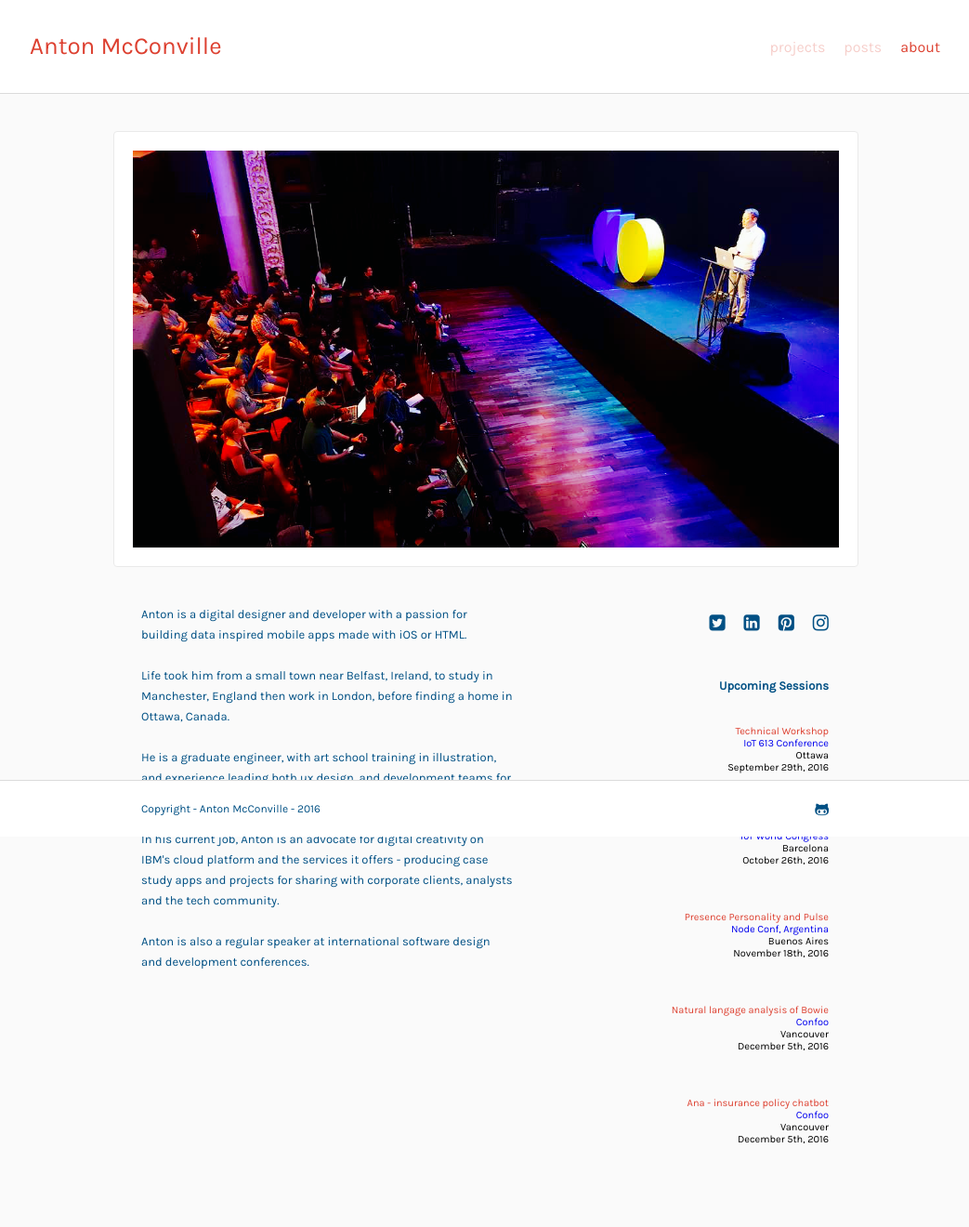
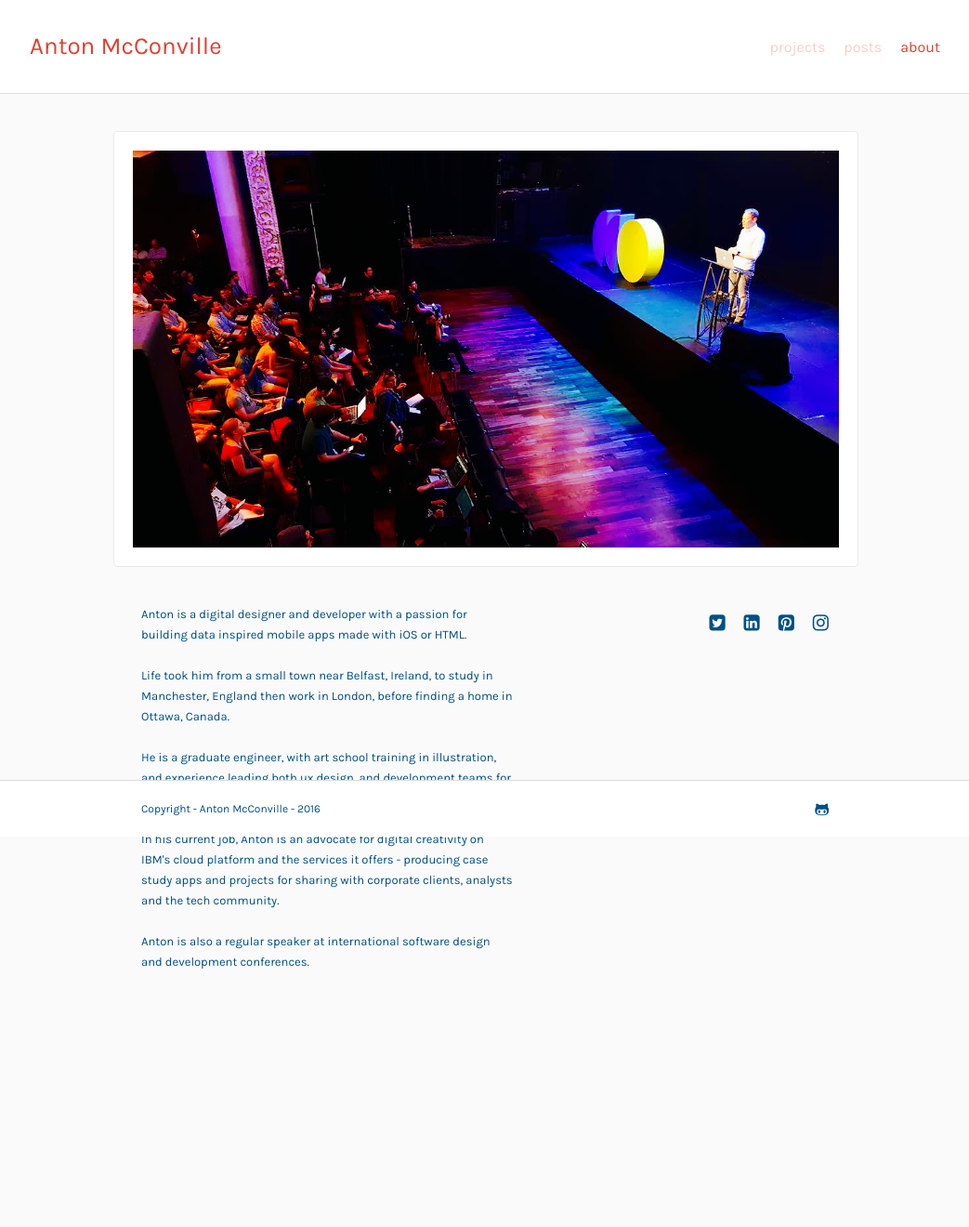
Before and after one commit to antonmc/antonmc.github.io, a Jekyll site: the page about.html, which Jekyll copies as it is, in a window 1280 px wide. Shown: the whole page at 93% size, without its empty margins (118-1161 px from the left). Built offline with Jekyll 4.4.1, drawn with Linux system fonts in a browser that asks for light colours; nearby versions of some CDN libraries; after the commit the page ends 1086 px from its top, so only the background shows below that.

Commit message:
hiding talks bit for now

```diff
--- a/about.html
+++ b/about.html
@@ -60,7 +60,7 @@
                             <a href="https://www.instagram.com/antonmc/"><i class="social fa fa-instagram"></i></a>
                             <!--                <i class="social fa fa-medium"></i>-->
                         </div>
-                        <div class="talks">
+                        <!-- div class="talks">
 
 
                             <div class="talkstitle">Upcoming Sessions</div>
@@ -94,7 +94,7 @@
                                 <div class="talklink">Vancouver</div>
                                 <div class="talklink">December 5th, 2016</div>
                             </div>
-                        </div>
+                        </div -->
                     </div>
                 </div>
 
```
